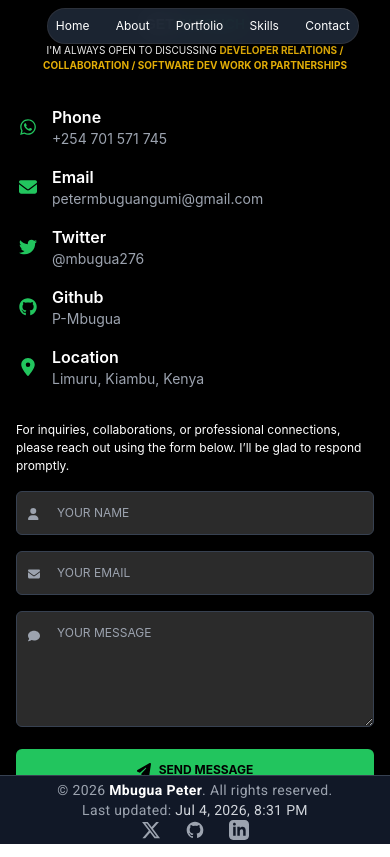
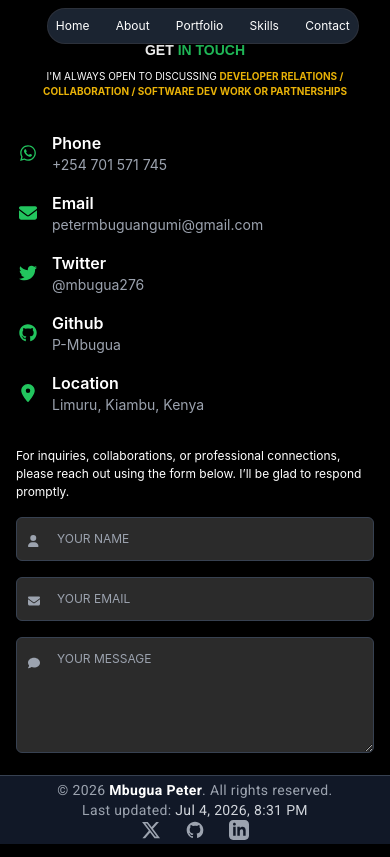
Before and after one commit to P-Mbugua/Final_Portfolio, a React (Vite) app: page /contact in a window 390 px wide. Built offline with nearby package versions, Linux system fonts and the light colour scheme; no server answers.

Commit message:
added the macro for real time update on the footer

```diff
--- a/src/Components/Footer.jsx
+++ b/src/Components/Footer.jsx
@@ -14,7 +14,7 @@ export default function Footer() {
   });
 
   return (
-    <footer className="bg-gray-900 text-white py-1 w-full font-sans border-t border-gray-700">
+    <footer className="bg-gray-900 mt-5 text-white py-1 w-full font-sans border-t border-gray-700">
       <div className="container mx-auto px-6">
 
         {/* Responsive Container: Stacks on mobile, Row on desktop */}
--- a/src/Pages/Contact.jsx
+++ b/src/Pages/Contact.jsx
@@ -48,7 +48,7 @@ export default function Contact() {
 
       {/* Container takes full width now */}
       <div className="w-full max-w-screen-lg px-4 md:px-8 lg:px-16 h-full flex flex-col justify-center">
-        <h1 className="text-[14px] md:text-[16px] lg:text-2xl font-bold text-center text-white">
+        <h1 className="text-[14px] mt-10 md:text-[16px] lg:text-2xl font-bold text-center text-white">
           GET <span className="text-green-500">IN TOUCH</span>
         </h1>
         <p className="text-center text-[10px] md:text-[13px] mt-2">
```
